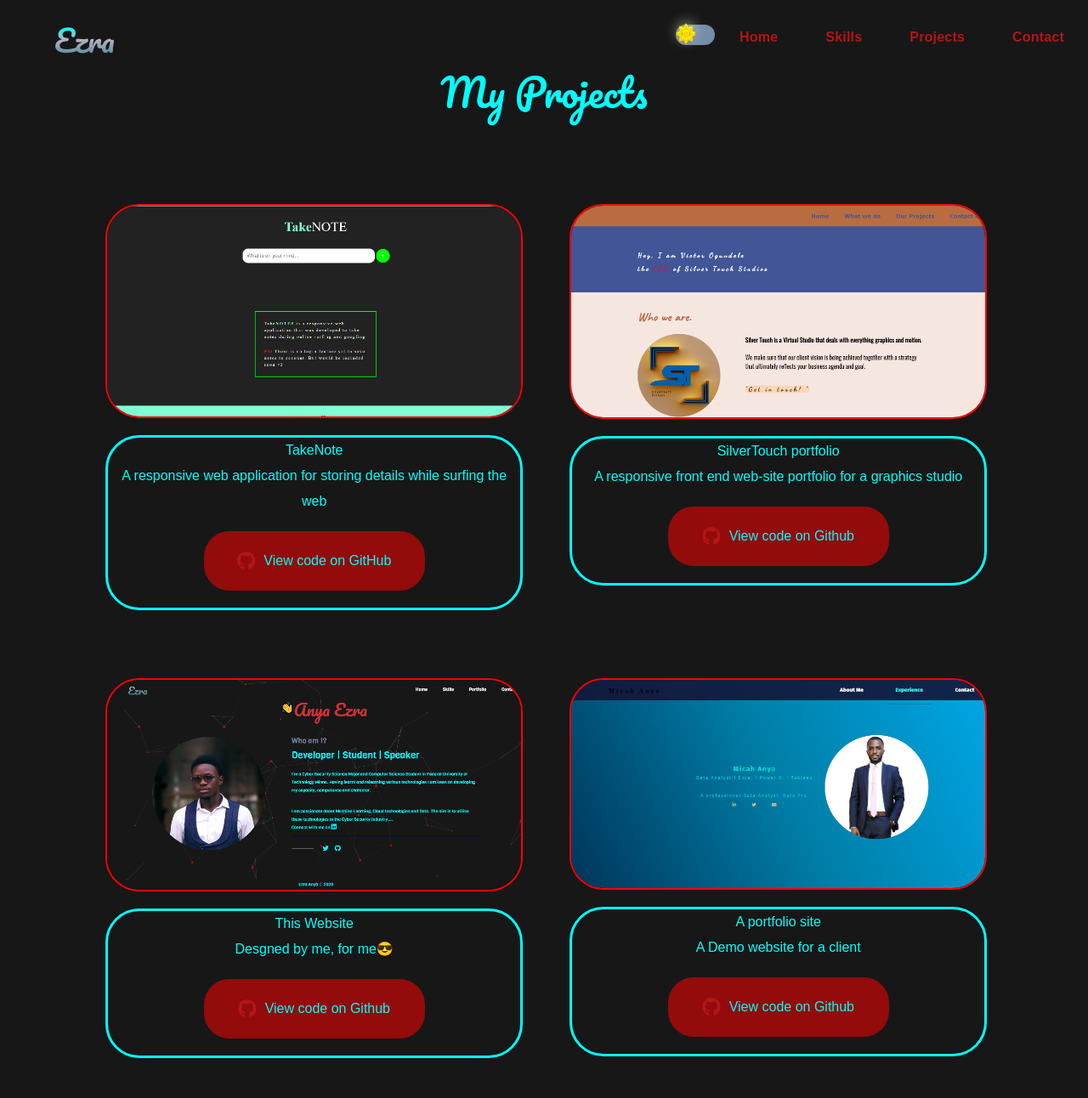
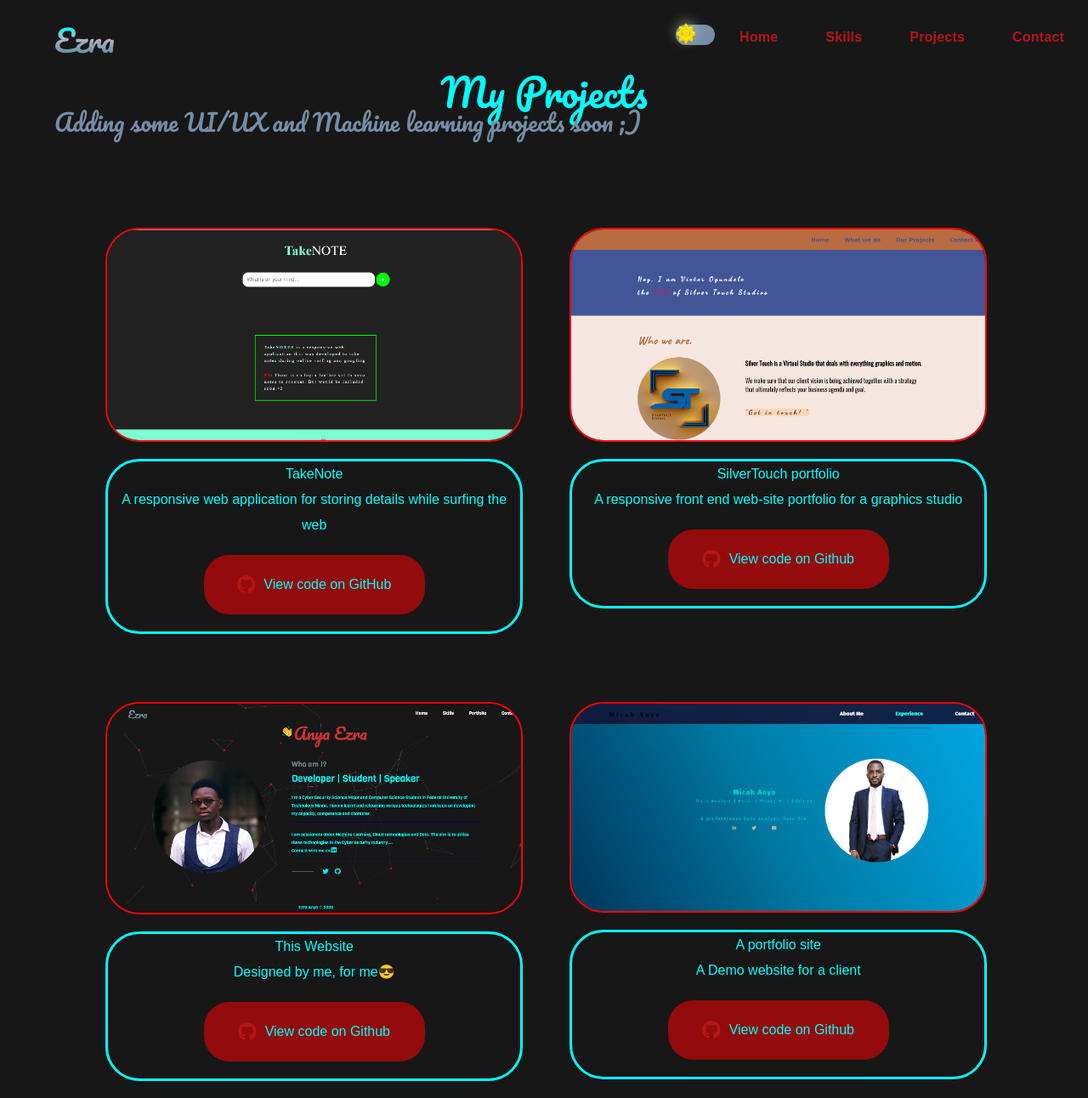
Before and after one commit to eyzra/Portfolio, a plain HTML site: page projects.html in a window 1280 px wide. Shown: the top 1292 px of the page at 85% size. Drawn offline with nearby package versions, Linux system fonts and the light colour scheme; a web font is replaced by a local one.

Commit message:
Add h3 title to the projects page

```diff
--- a/projects.html
+++ b/projects.html
@@ -48,6 +48,7 @@
    <main class="wrapper">
        <div class="project-header">
            <h2>My Projects</h2>
+           <h3>Adding some UI/UX and  Machine learning projects soon ;)</h3>
        </div>
         <section class="projects-list">
             <div class="project projectOne" data-aos="fade-up">
@@ -76,7 +77,7 @@
                 <img src="assets/project3.png" alt="Picture of this website">
                 <div class="project-details">
                     <p>This Website</p>
-                    <p>Desgned by me, for me😎</p>
+                    <p>Designed by me, for me😎</p>
                     <div class="project-links">
                         <i class="fab fa-github"></i>
                         <p>View code on Github</p>
```
